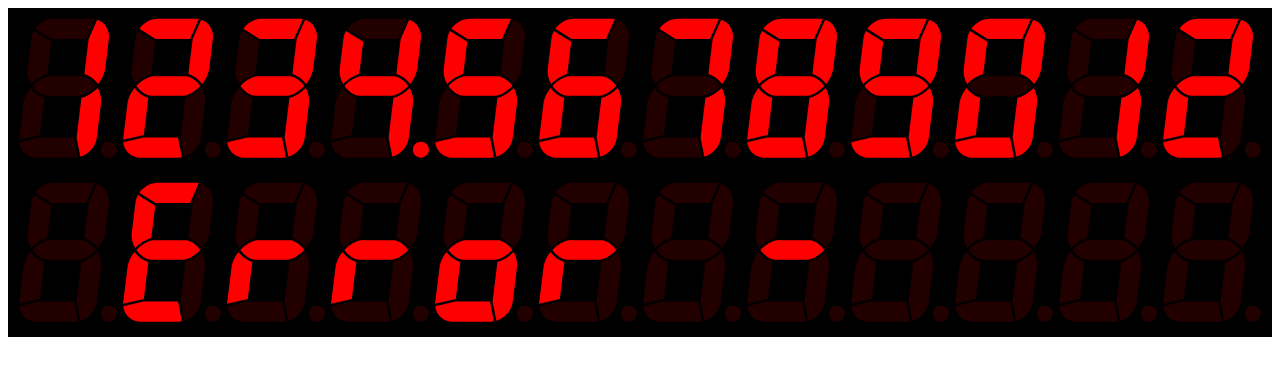
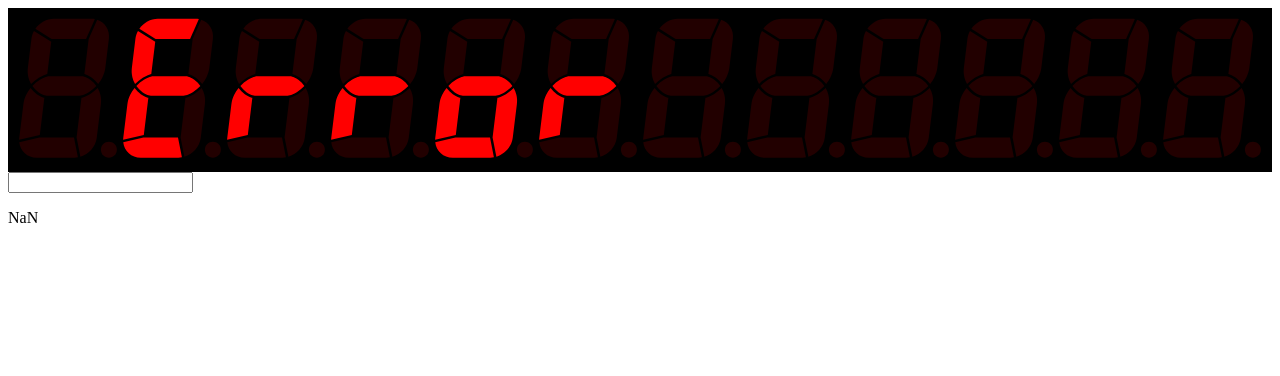
Before and after one commit to damjes/hp21react, a React (Vite) app: page / in a window 1280 px wide. Shown: the top 376 px of the page. Built offline with nearby package versions, Linux system fonts and the light colour scheme.

Commit message:
Działa wypisywanie liczb będących liczbami

```diff
--- a/src/App.tsx
+++ b/src/App.tsx
@@ -1,11 +1,64 @@
+import { useState } from "react";
 import Wyświetlacz from "./Wyswietlacz"
-
 import './App.sass'
 
+//type LiczbaWyświetlana = number
+type ZawartośćWyświetlacza = { napis: string, gdziePrzecinek: number }
+
+const długośćWyświetlacza = 12
+
 function App() {
+	const [poPrzecinku, _setPoPrzecinku] = useState(2)
+	const [wykładnicza, _setWykładnicza] = useState(false)
+	const [napisInputa, setNapisInputa] = useState('')
+	const liczba = parseFloat(napisInputa)
+
+	function zapiszMantyse(napisSurowy: string, miejsce: number): [string, number] {
+		const napisZeZnakiem = ((napisSurowy[0] === '-' ? '' : ' ') + napisSurowy)
+		const gdziePrzecinek = napisZeZnakiem.indexOf('.') - 1
+		const napis = napisZeZnakiem.replace('.', '').slice(0, miejsce - 1)
+
+		return [napis, gdziePrzecinek]
+	}
+
+	function ustalZawartośćWyświetlacza(liczba: number): ZawartośćWyświetlacza {
+		if(!Number.isFinite(liczba))
+			return {napis: ' Error', gdziePrzecinek: -1}
+
+		const abs = Math.abs(liczba)
+
+		if(abs < 1e-99) {
+			return {napis: ' ' + '0'.repeat(poPrzecinku+1), gdziePrzecinek: 1}
+		}
+
+		if(abs > 1e99) {
+			const znak = liczba > 0 ? ' ' : '-'
+			const mantysa = '9'.repeat(długośćWyświetlacza - 4)
+			const wykładnik = '99'
+			const napis = znak + mantysa + ' ' + wykładnik
+			return {napis, gdziePrzecinek: 1}
+		}
+
+		if(!wykładnicza && abs > Math.pow(10, -poPrzecinku) && abs < Math.pow(10, długośćWyświetlacza - 2)){
+			const napisSurowy = liczba.toFixed(poPrzecinku)
+			const [napis, gdziePrzecinek] = zapiszMantyse(napisSurowy, długośćWyświetlacza)
+			return {napis, gdziePrzecinek}
+		}
+
+		const [mantysa, cecha] = liczba.toExponential(poPrzecinku).split('e')
+		const [mantysaZeZnakiem, gdziePrzecinek] = zapiszMantyse(mantysa, długośćWyświetlacza - 3)
+		const cechaZPoprawionymZnakiem = cecha.replace('+', ' ')
+		const napis = mantysaZeZnakiem.padEnd(długośćWyświetlacza - 3) + cechaZPoprawionymZnakiem
+
+		return {napis, gdziePrzecinek}
+	}
+
+	const {napis, gdziePrzecinek} = ustalZawartośćWyświetlacza(liczba)
+
 	return <>
-		<Wyświetlacz napis="123456789012" przecinek={3} />
-		<Wyświetlacz napis=" Error -" przecinek={-1} />
+		<Wyświetlacz napis={napis} przecinek={gdziePrzecinek} długość={długośćWyświetlacza} />
+		<input type="text" name="napis" value={napisInputa} onChange={e => setNapisInputa(e.target.value)} />
+		<p>{liczba}</p>
 	</>
 }
 
--- a/src/Wyswietlacz.tsx
+++ b/src/Wyswietlacz.tsx
@@ -1,8 +1,6 @@
 import Cyfra from "./Cyfra"
 
-const długość = 12
-
-function Wyświetlacz({ napis, przecinek }: { napis: string, przecinek: number }) {
+function Wyświetlacz({ napis, przecinek, długość }: { napis: string, przecinek: number, długość: number}) {
     const cyfry = napis.padEnd(długość, ' ').slice(0, długość).split('')
     return <div className="wyswietlacz">
         {cyfry.map((cyfra, i) => <Cyfra key={i} cyfra={cyfra} kropka={i === przecinek} />)}
```
